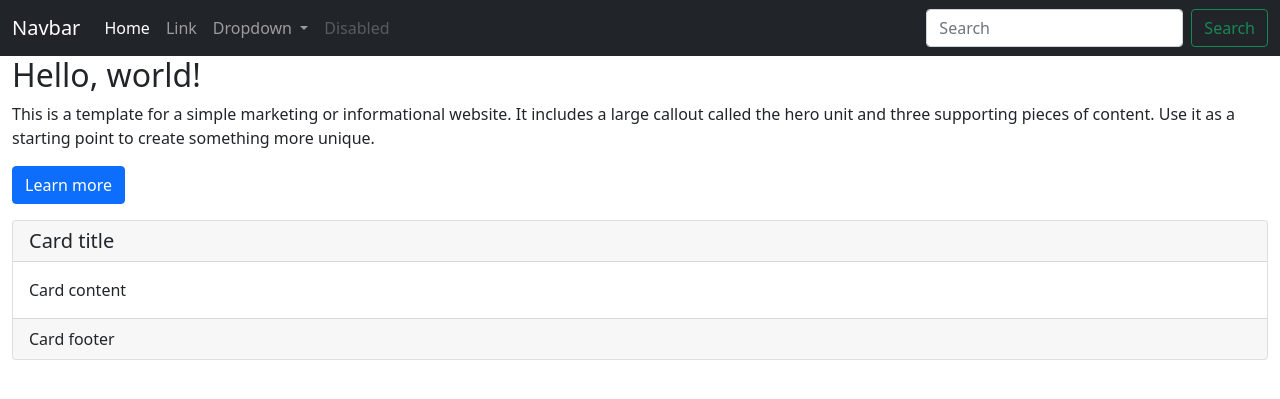
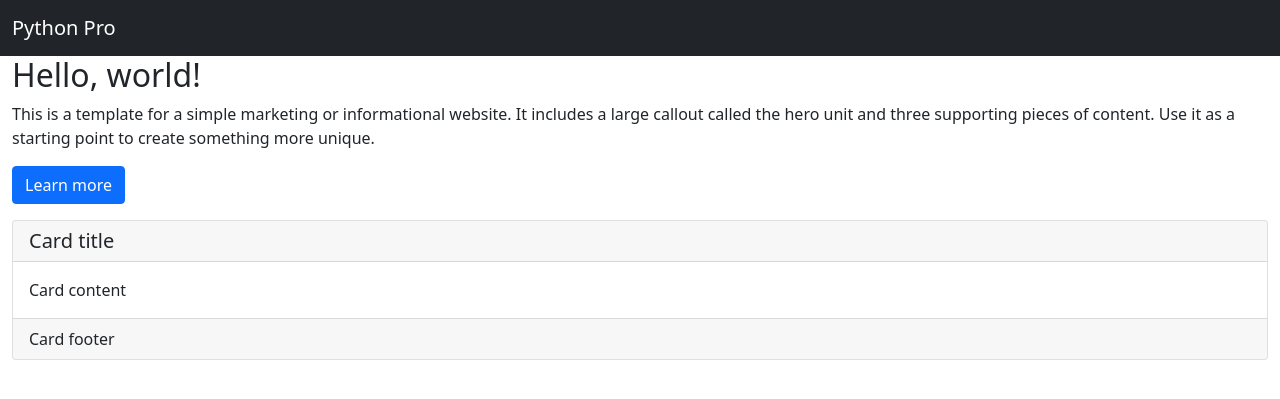
Before and after one commit to pessoasnil/curso-django-pessoa, a Django app: page / in a window 1280 px wide. Shown: the top 399 px of the page. Run offline with Django 3.2, Linux system fonts and the light colour scheme; some libraries are stand-ins or nearby versions.

Commit message:
Urls Nomeadas

```diff
--- a/pypro/base/templates/base/home.html
+++ b/pypro/base/templates/base/home.html
@@ -7,8 +7,8 @@
 
     <title>Python Pro</title>
 
-    <meta name="description" content="Source code generated using layoutit.com">
-    <meta name="author" content="LayoutIt!">
+    <meta name="description" content="Página do Curso Python Pro">
+    <meta name="author" content="Lins Pessoa">
 
     <link href="/static/css/bootstrap.min.css" rel="stylesheet">
     <link href="/static/css/style.css" rel="stylesheet">
@@ -20,37 +20,14 @@
   <body>
 <nav class="navbar navbar-expand-lg navbar-dark bg-dark">
   <div class="container-fluid">
-    <a class="navbar-brand" href="#">Navbar</a>
+    <a class="navbar-brand" href="{% url 'home' %}">Python Pro</a>
     <button class="navbar-toggler" type="button" data-bs-toggle="collapse" data-bs-target="#navbarSupportedContent" aria-controls="navbarSupportedContent" aria-expanded="false" aria-label="Toggle navigation">
       <span class="navbar-toggler-icon"></span>
     </button>
     <div class="collapse navbar-collapse" id="navbarSupportedContent">
       <ul class="navbar-nav me-auto mb-2 mb-lg-0">
-        <li class="nav-item">
-          <a class="nav-link active" aria-current="page" href="#">Home</a>
-        </li>
-        <li class="nav-item">
-          <a class="nav-link" href="#">Link</a>
-        </li>
-        <li class="nav-item dropdown">
-          <a class="nav-link dropdown-toggle" href="#" id="navbarDropdown" role="button" data-bs-toggle="dropdown" aria-expanded="false">
-            Dropdown
-          </a>
-          <ul class="dropdown-menu" aria-labelledby="navbarDropdown">
-            <li><a class="dropdown-item" href="#">Action</a></li>
-            <li><a class="dropdown-item" href="#">Another action</a></li>
-            <li><hr class="dropdown-divider"></li>
-            <li><a class="dropdown-item" href="#">Something else here</a></li>
-          </ul>
-        </li>
-        <li class="nav-item">
-          <a class="nav-link disabled" href="#" tabindex="-1" aria-disabled="true">Disabled</a>
-        </li>
+
       </ul>
-      <form class="d-flex">
-        <input class="form-control me-2" type="search" placeholder="Search" aria-label="Search">
-        <button class="btn btn-outline-success" type="submit">Search</button>
-      </form>
     </div>
   </div>
 </nav>
--- a/pypro/urls.py
+++ b/pypro/urls.py
@@ -22,7 +22,7 @@ from pypro.base.views import home
 
 urlpatterns = [
     path('admin/', admin.site.urls),
-    path('', home),
+    path('', home, name='home'),
 ]
 
 if settings.DEBUG:
```
Also changed, not shown: pypro/base/tests/test_home.py (+15 -5 lines).
